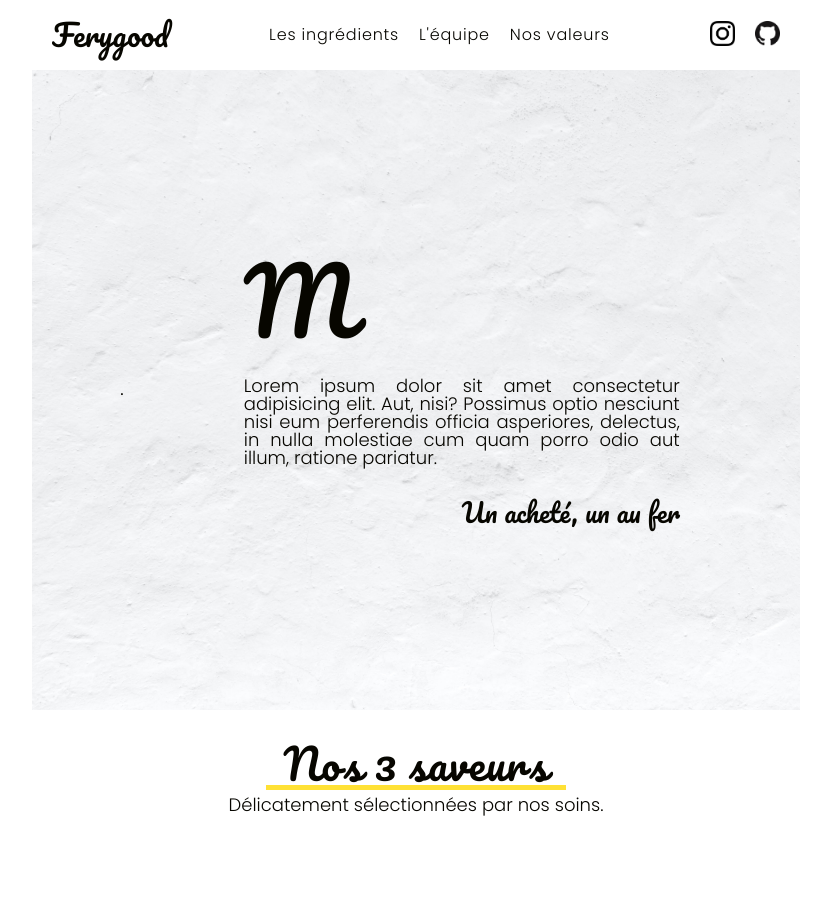
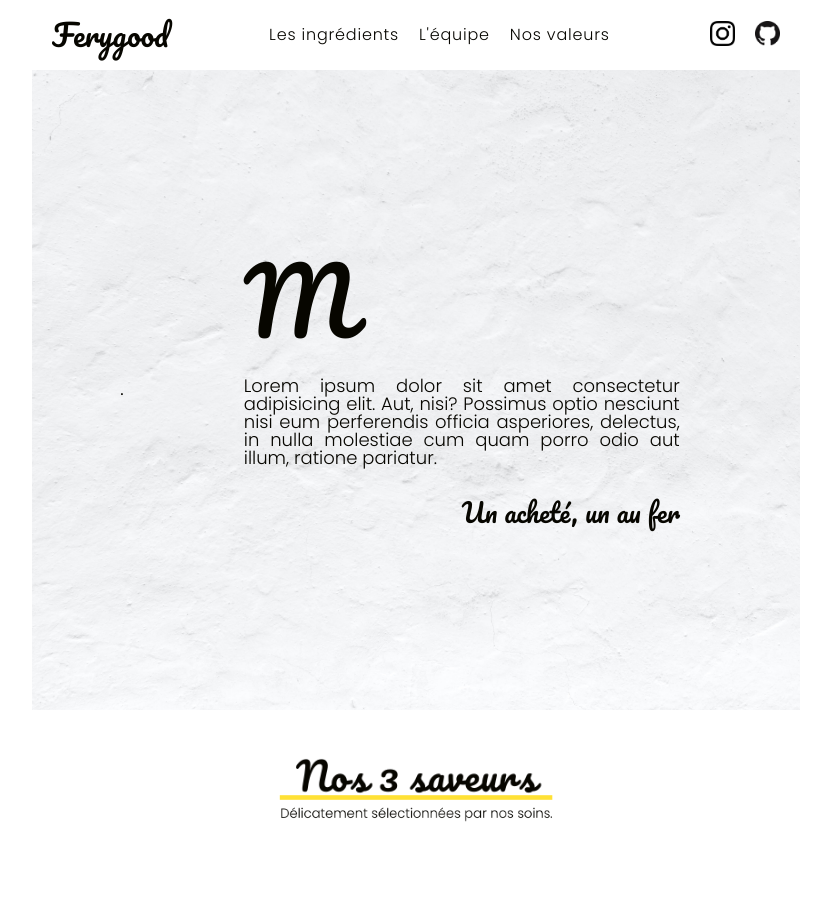
Before and after one commit to Axel-Duval/ferygood, a React (Create React App) app: page / in a window 1280 px wide. Shown: the top 915 px of the page, without its empty margins (224-1055 px from the left). Built offline with nearby package versions, Linux system fonts and the light colour scheme; grey boxes are pictures that could not be loaded.

Commit message:
💫 Animate Title component

```diff
--- a/src/components/Title/index.tsx
+++ b/src/components/Title/index.tsx
@@ -1,3 +1,4 @@
+import { Parallax } from "react-scroll-parallax";
 import { Flex, H2, Subtitle, Wrapper } from "./styles";
 
 interface IProps {
@@ -7,13 +8,15 @@ interface IProps {
   color: string;
 }
 
-export const Title = ({ id, name, description, color }: IProps) => {
-  return (
-    <Flex id={id}>
+export const Title = ({ id, name, description, color }: IProps) => (
+  <Flex id={id}>
+    <Parallax scale={[0.9, 1]} speed={-3}>
       <Wrapper overlay={color}>
         <H2>{name}</H2>
-        <Subtitle>{description}</Subtitle>
+        <Parallax scale={[1, 0.8]}>
+          <Subtitle>{description}</Subtitle>
+        </Parallax>
       </Wrapper>
-    </Flex>
-  );
-};
+    </Parallax>
+  </Flex>
+);
--- a/src/components/Title/styles.tsx
+++ b/src/components/Title/styles.tsx
@@ -3,6 +3,8 @@ import { styled } from "../../theme";
 export const Flex = styled.div`
   display: flex;
   justify-content: center;
+  align-items: center;
+  min-height: 200px;
 `;
 Flex.displayName = "DivFlex";
 
```
